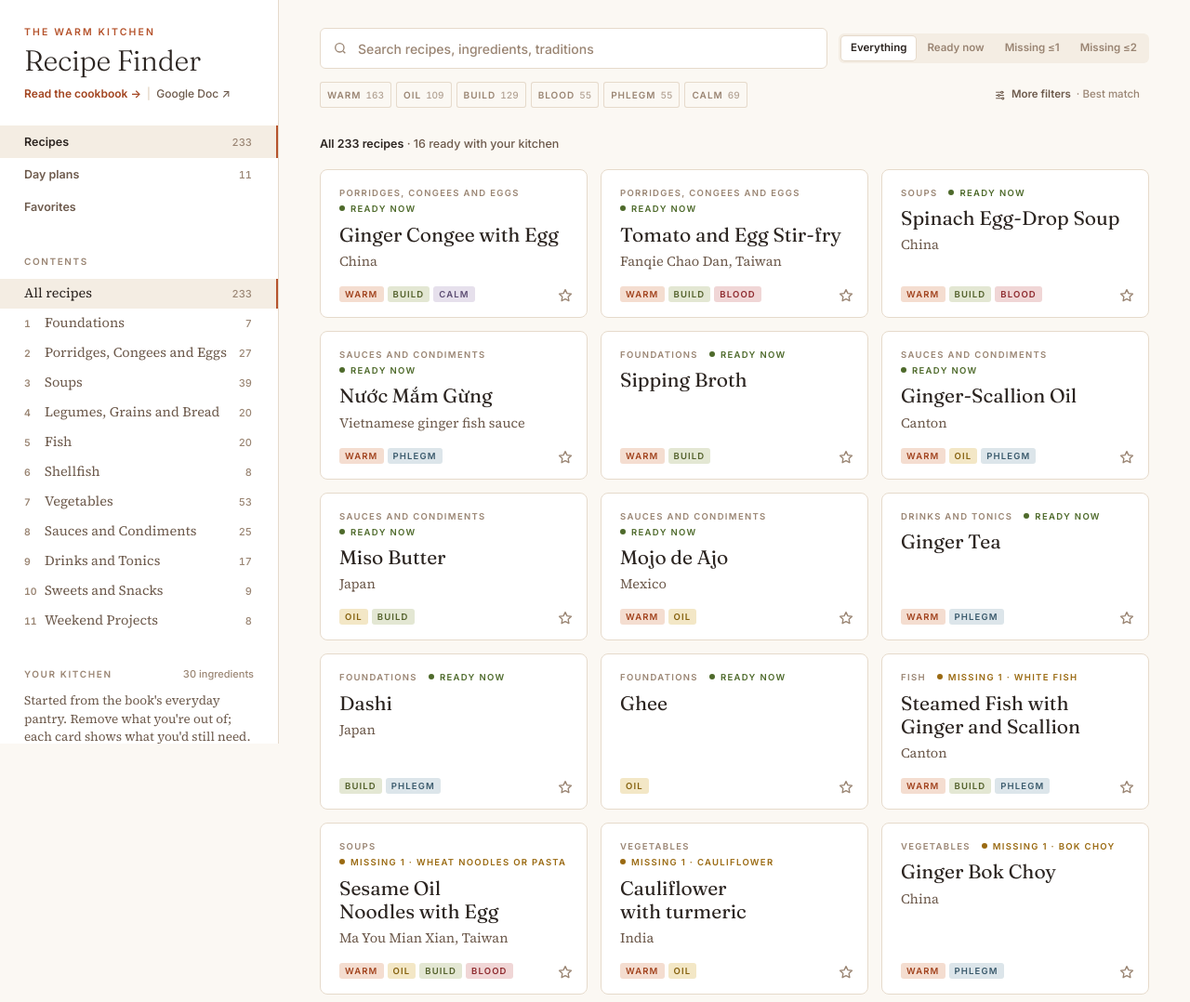
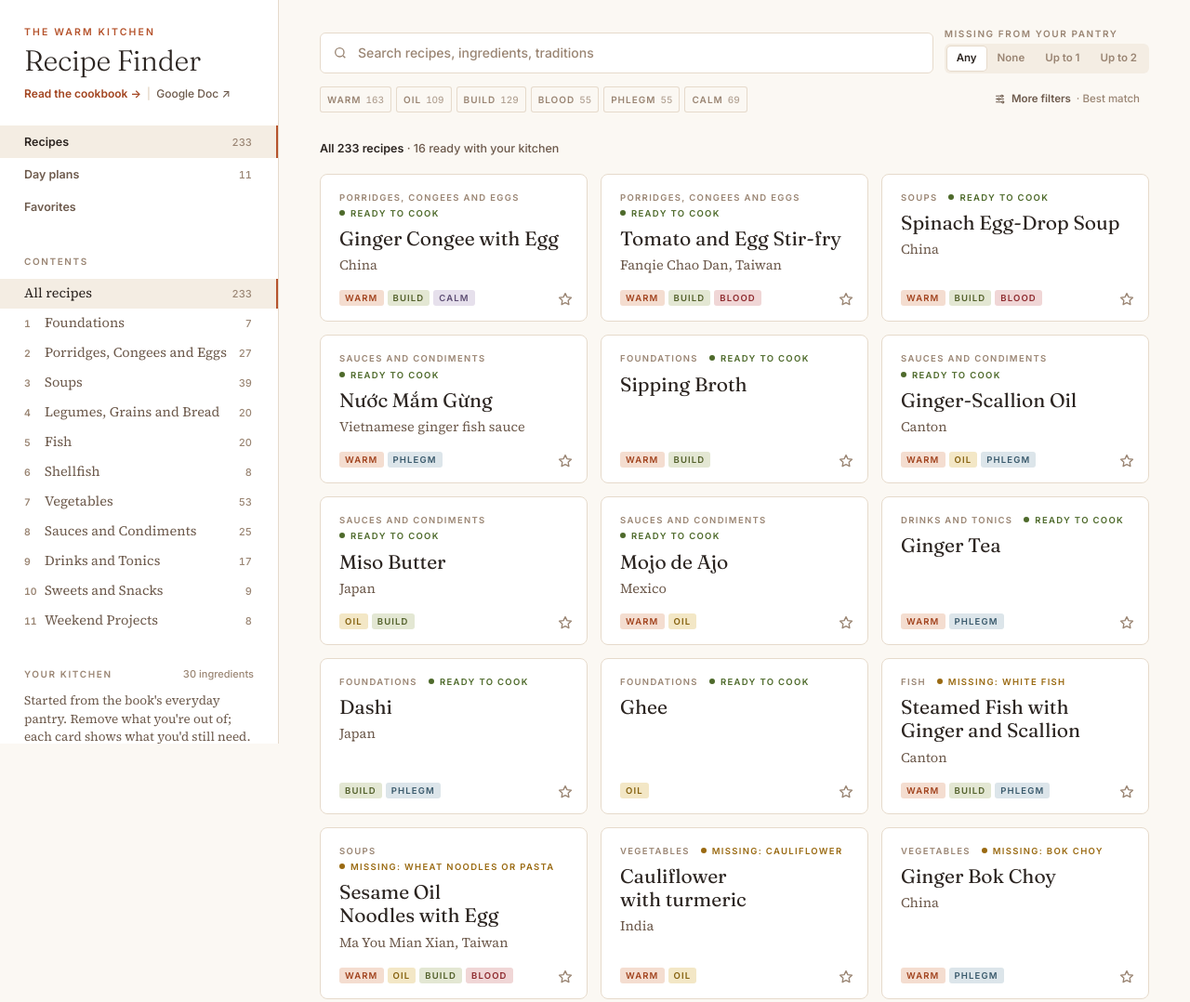
Before and after one commit to sarakc/warm-kitchen, a plain HTML site: page warm_kitchen_finder.html in a window 1280 px wide. Shown: the top 1078 px of the page at 93% size. Drawn offline with Linux system fonts and the light colour scheme.

Commit message:
Pantry filter: labelled "Missing from your pantry" control, cumulative limits, recipe-card status copy
Co-Authored-By: Claude Opus 5.5 <noreply@anthropic.com>

```diff
--- a/warm_kitchen_finder.html
+++ b/warm_kitchen_finder.html
@@ -181,7 +181,7 @@ a:hover { text-decoration: underline; }
 /* ---------- recipe area ---------- */
 .main { padding: 30px clamp(16px, 3.5vw, 44px) 80px; min-width: 0; max-width: 1180px; width: 100%; }
 @media (max-width: 900px) { .main { padding-top: 20px; } }
-.toolbar { display: flex; gap: 12px; align-items: center; }
+.toolbar { display: flex; gap: 12px; align-items: flex-end; }
 @media (max-width: 700px) { .toolbar { flex-direction: column; align-items: stretch; } }
 .search { position: relative; flex: 1; min-width: 0; }
 .search input { width: 100%; height: 44px; padding: 0 40px 0 40px; border: 1px solid var(--line); border-radius: 6px;
@@ -193,6 +193,8 @@ a:hover { text-decoration: underline; }
 .search input:focus ~ .kbd, .search input:not(:placeholder-shown) ~ .kbd { display: none; }
 @media (hover: none) { .search .kbd { display: none; } }
 .search svg { position: absolute; left: 14px; top: 50%; transform: translateY(-50%); color: var(--faint); }
+.pantry-filter { display: flex; flex-direction: column; align-items: flex-start; gap: 5px; flex: none; }
+.pantry-filter .rail-label { white-space: nowrap; }
 .seg { display: inline-flex; gap: 2px; padding: 3px; border-radius: 6px; background: var(--wash); flex: none; }
 @media (max-width: 700px) { .seg { align-self: flex-start; } }
 .seg button { border: 0; background: none; border-radius: 4px; padding: 7px 10px; font: 600 11.5px/1 var(--label); color: var(--faint); white-space: nowrap; }
@@ -415,11 +417,14 @@ select { width: 100%; padding: 9px 30px 9px 10px; border: 1px solid var(--line);
           <input id="q" type="search" placeholder="Search recipes, ingredients, traditions" aria-keyshortcuts="/">
           <kbd class="kbd" aria-hidden="true">/</kbd>
         </div>
-        <div class="seg" id="ready-seg" role="group" aria-label="How much you have">
-          <button type="button" data-v="any" aria-pressed="true">Everything</button>
-          <button type="button" data-v="0" aria-pressed="false">Ready now</button>
-          <button type="button" data-v="1" aria-pressed="false" title="Missing 1 or less">Missing ≤1</button>
-          <button type="button" data-v="2" aria-pressed="false" title="Missing 2 or less">Missing ≤2</button>
+        <div class="pantry-filter">
+          <span class="rail-label" id="ready-label">Missing from your pantry</span>
+          <div class="seg" id="ready-seg" role="group" aria-labelledby="ready-label">
+            <button type="button" data-v="any" aria-pressed="true">Any</button>
+            <button type="button" data-v="0" aria-pressed="false">None</button>
+            <button type="button" data-v="1" aria-pressed="false">Up to 1</button>
+            <button type="button" data-v="2" aria-pressed="false">Up to 2</button>
+          </div>
         </div>
       </div>
       <div class="filterbar">
@@ -455,7 +460,7 @@ select { width: 100%; padding: 9px 30px 9px 10px; border: 1px solid var(--line);
     <section id="view-plans" role="tabpanel" aria-labelledby="tab-plans" hidden>
       <h2 class="plans-head">Day plans</h2>
       <p class="plans-intro">From chapter 12, Days and Weeks: whole days built around one Sunday batch. Each recipe shows whether your kitchen covers it.</p>
-      <p class="legend"><span><i class="dot" style="background:var(--good)"></i>Ready now</span><span><i class="dot" style="background:var(--warn)"></i>Missing 1 or 2</span><span><i class="dot" style="border:1.5px solid var(--accent)"></i>Missing more</span></p>
+      <p class="legend"><span><i class="dot" style="background:var(--good)"></i>Ready to cook</span><span><i class="dot" style="background:var(--warn)"></i>Missing 1 or 2</span><span><i class="dot" style="border:1.5px solid var(--accent)"></i>Missing 3+</span></p>
       <div class="plans" id="plans"></div>
     </section>
 
@@ -535,6 +540,17 @@ function groupFavs(recipes, favs, mode, tradOrder, noTrad) {
     keys.sort((x, y) => rank(x) - rank(y));
   }
   return keys.map(key => ({ key, recipes: groups.get(key) }));
+}
+// Pantry-match thresholds are cumulative: "Up to 2" also includes recipes missing zero or one item.
+function withinPantryLimit(limit, missingCount) {
+  return limit === "any" || missingCount <= Number(limit);
+}
+function pantryStatus(ev, labelFor = id => id) {
+  if (ev.needed === 0) return { cls: "st-none", text: "Flexible" };
+  if (!ev.missing.length) return { cls: "st-ready", text: "Ready to cook" };
+  const n = ev.missing.length, names = ev.missing.map(labelFor).join(", ");
+  return { cls: n <= 2 ? "st-close" : "st-far",
+           text: n === 1 ? `Missing: ${names}` : n === 2 ? `Missing 2: ${names}` : `Missing ${n}` };
 }
 /* @end-testable */
 const short = id => (V[id] ? V[id].label.replace(/\s*\(.*\)$/, "") : id);
@@ -642,14 +658,10 @@ function statusOf(ev) {
   if (!ev.missing.length) return { cls: "st-ready", text: "Ready to cook" };
   const n = ev.missing.length;
   const list = ev.missing.slice(0, 3).map(short).join(" · ") + (n > 3 ? ` and ${n - 3} more` : "");
-  return { cls: n <= 2 ? "st-close" : "st-far", text: `Missing ${list}` };
+  return { cls: n <= 2 ? "st-close" : "st-far", text: `Missing: ${list}` };
 }
 function readyOf(ev) {
-  if (ev.needed === 0) return { cls: "st-none", text: "Flexible" };
-  if (!ev.missing.length) return { cls: "st-ready", text: "Ready now" };
-  const n = ev.missing.length;
-  return { cls: n <= 2 ? "st-close" : "st-far",
-           text: `Missing ${n}` + (n <= 2 ? " · " + ev.missing.map(short).join(", ") : "") };
+  return pantryStatus(ev, short);
 }
 
 /* ---------------- search ----------------
@@ -906,7 +918,7 @@ function passes(r, ev, m, qActive, skip) {
   if (skip !== "chapter" && S.chapter && r.chapter !== S.chapter) return false;
   if (S.trad && !(r.traditions || []).includes(S.trad)) return false;
   for (const id of S.uses) if (!usesAll(r).has(id)) return false;
-  if (S.ready !== "any" && ev.missing.length > Number(S.ready)) return false;
+  if (!withinPantryLimit(S.ready, ev.missing.length)) return false;
   if (qActive && !m) return false;
   return true;
 }
@@ -1051,7 +1063,7 @@ function renderPlans() {
       const id = nameToId[name]; if (!id) return name;
       const ev = evaluate(byId[id]);
       const cls = ev.needed === 0 || !ev.missing.length ? "ready" : ev.missing.length <= 2 ? "close" : "far";
-      const tip = ev.missing.length ? "Missing " + ev.missing.map(short).join(", ") : "Ready to cook";
+      const tip = ev.missing.length ? "Missing: " + ev.missing.map(short).join(", ") : "Ready to cook";
       return `<button type="button" class="rlink" data-open="${id}" title="${esc(tip)}">${name}<i class="sd ${cls}" aria-label="${esc(tip)}"></i></button>`;
     });
     return `<li>${when}${h}</li>`;
```
Also changed, not shown: tests/load.js (+1 -1 lines), tests/pantry.test.js (added, +26 -0 lines).
